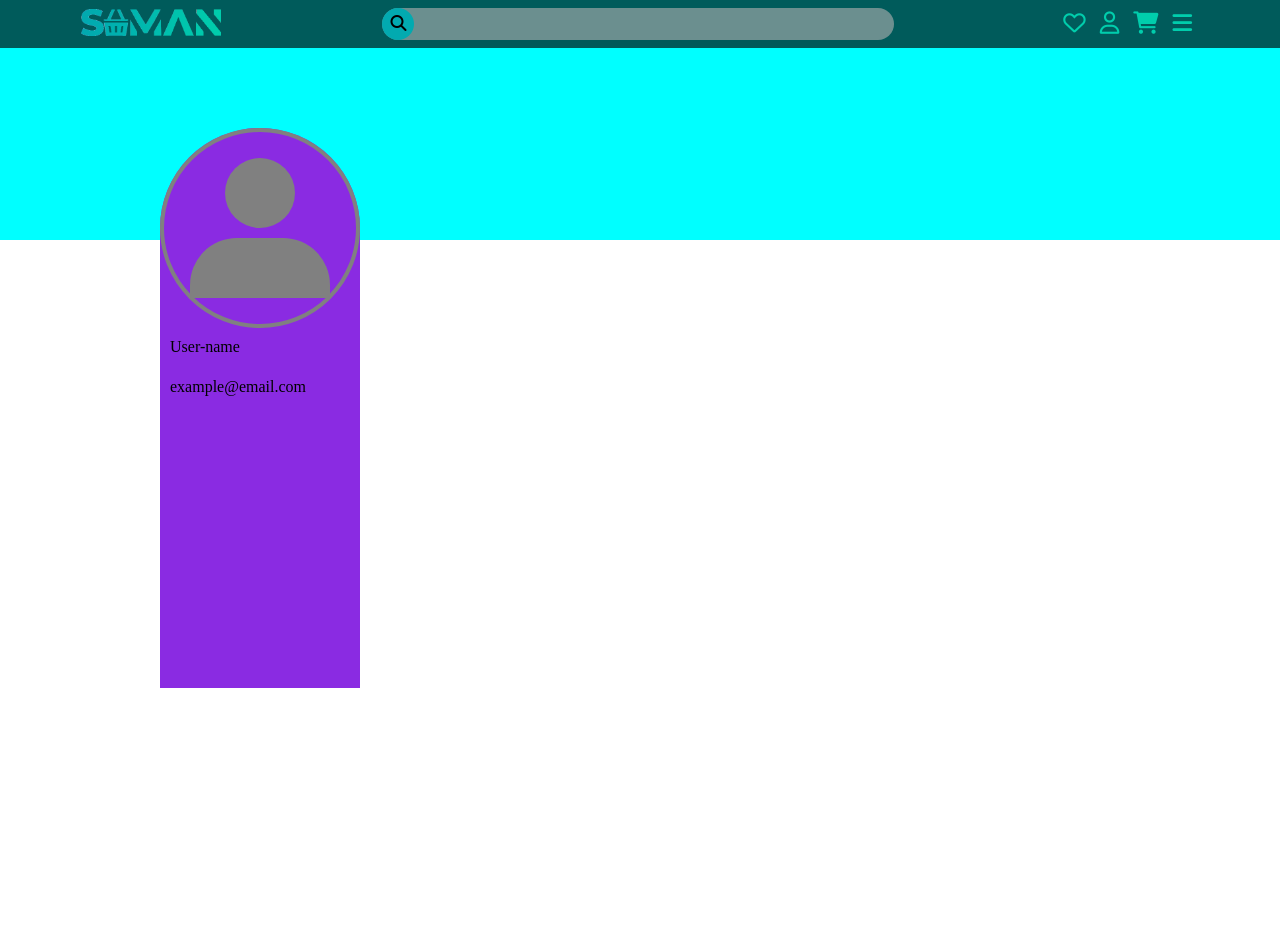
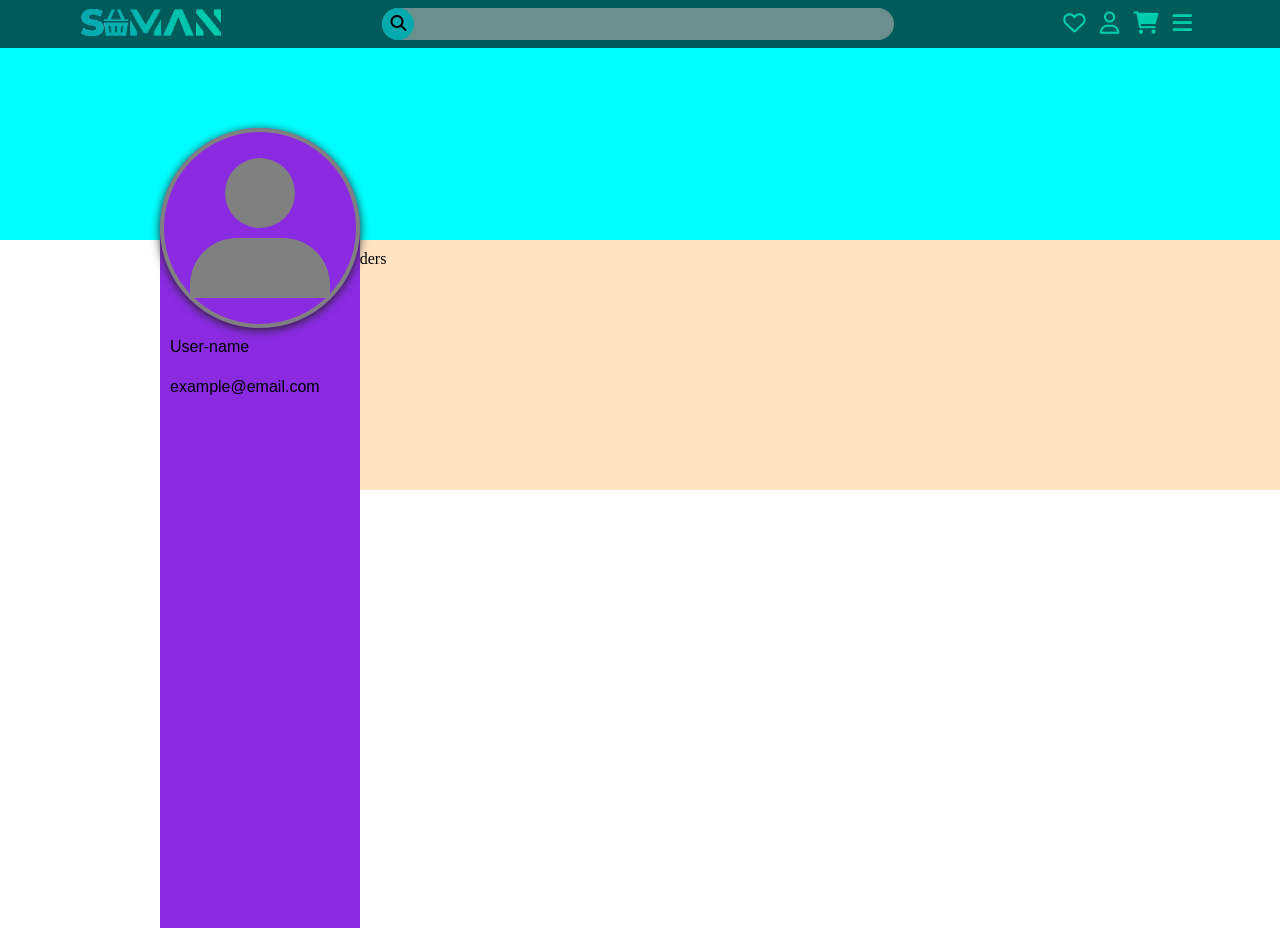
Before and after one commit to kamlesh-67/Saman, a PHP site: page /profile.html in a window 1280 px wide. Before the commit the page ends 688 px from the top, so only its background shows below. Run offline with PHP 8.4, Linux system fonts and the light colour scheme.

Commit message:
last commit changes

```diff
--- a/profile.css
+++ b/profile.css
@@ -9,7 +9,7 @@ section .banner{
 
 
 section .profile{
-    height: 70vh;
+    height: 100vh;
     width: 200px;
     background-color: blueviolet;
     position: absolute;
@@ -30,6 +30,7 @@ section .profile .user-img{
     align-items: center;
     flex-direction: column;
     color: #808080;
+    box-shadow: 0px 2px 10px 0px #242424;
 }
 
 section .profile .user-name,.usre-email{
@@ -38,6 +39,7 @@ section .profile .user-name,.usre-email{
     /* background-color: aquamarine; */
     margin-top: 10px;
     padding-left: 10px;
+    font-family: sans-serif;
 }
 
 
@@ -58,3 +60,13 @@ section .profile .kp-user-body{
     border-top-left-radius: 47px;
 
 }
+
+section .order{
+    height: 250px;
+    width: 74vw;
+    background-color: bisque;
+    float: right;
+
+    padding: 10px;
+
+}
--- a/profile.html
+++ b/profile.html
@@ -66,7 +66,10 @@
             <div class="user-name">User-name</div>
             <div class="usre-email">example@email.com</div>
         </div>
-        <div class="order"></div>
+        <div class="order">
+            Orders
+            <div class="orderbox"></div>
+        </div>
         <div class="recent"></div>
         <div class="wish"></div>
 
```
